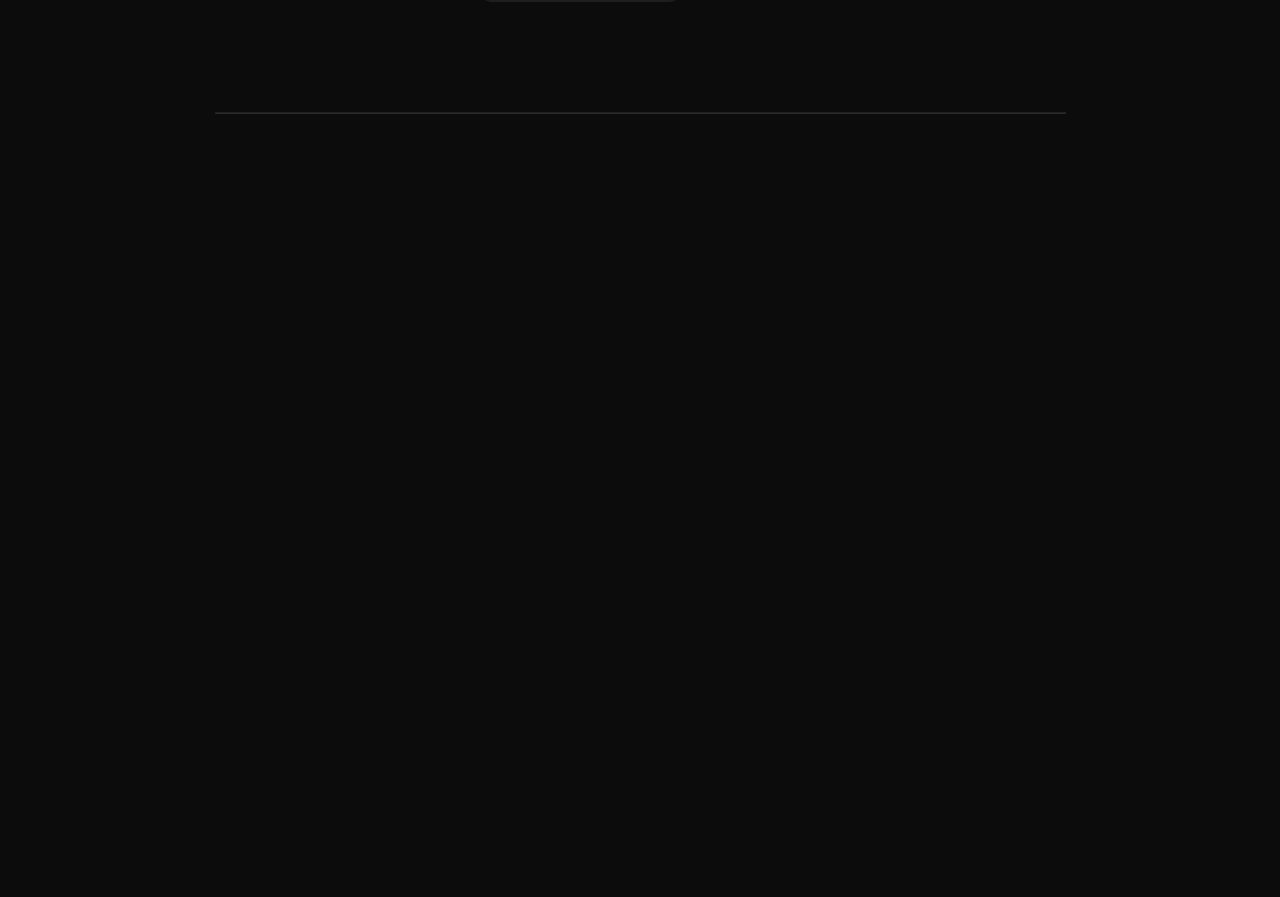
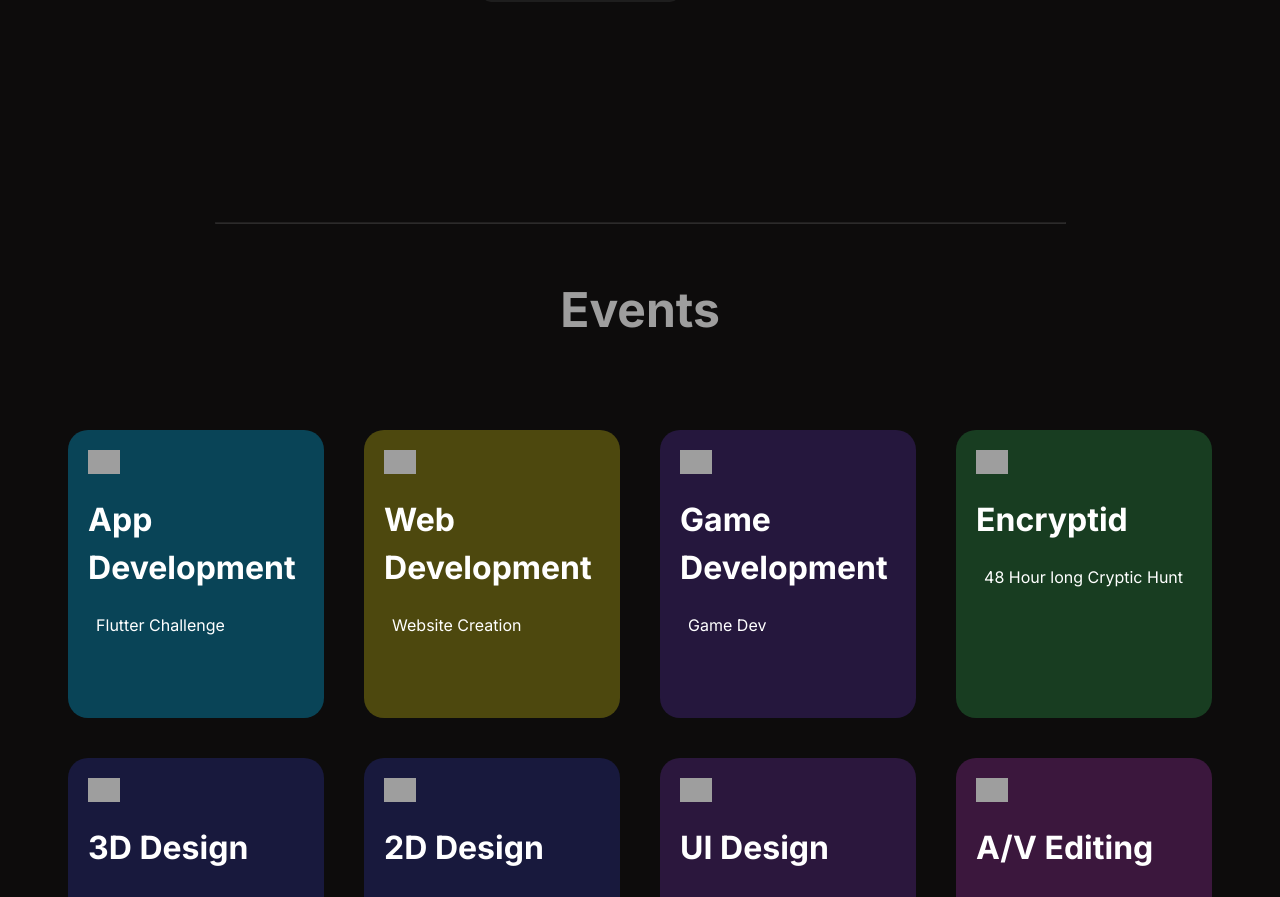
Before and after one commit to CasaN0va-bhavit/CloneTS, a Next.js app: page /intech23 in a window 1280 px wide. Shown: the part 1348-2245 px from the top of the page. Before the commit the page ends 1532 px from the top, so only its background shows below. Built offline with nearby package versions, Linux system fonts and the light colour scheme; grey boxes are pictures that could not be loaded; a web font is replaced by a local one.

Commit message:
Completed the Intech page

```diff
--- /dev/null
+++ b/app/intech23/Card.js
@@ -0,0 +1,12 @@
+import React from 'react'
+import styles from "./CardStyles.module.css"
+
+export default function Card(props) {
+  return (
+    <div className={styles.card} style={props.bgColor}>
+        <img src={props.IMGSRC} className={styles.image} />
+        <h1 className={styles.heading}>{props.heading}</h1>
+        <p className={styles.para}>{props.para}</p>
+    </div>
+  )
+}
--- /dev/null
+++ b/app/intech23/CardStyles.module.css
@@ -0,0 +1,36 @@
+.card {
+    width: 20vw;
+    cursor: pointer;
+    border-radius: 20px;
+    margin: 20px;
+    height: 22.5vw;
+    padding: 20px;
+    transition-duration: 100ms;
+}
+.image {
+    width: 15%;
+    overflow-clip-margin: content-box;
+    overflow: clip;
+}
+.heading {
+    display: block;
+    font-size: 2em;
+    margin: 8px;
+    margin-block-start: 0.67em;
+    margin-block-end: 0.67em;
+    margin-inline-start: 0px;
+    margin-inline-end: 0px;
+    font-weight: bold;
+}
+.para {
+    display: block;
+    margin-block-start: 1em;
+    margin-block-end: 1em;
+    margin-inline-start: 0px;
+    margin-inline-end: 0px;
+    margin: 8px;
+}
+
+.card:hover {
+    transform: rotateZ(-5deg);
+}
--- a/app/intech23/intech.module.css
+++ b/app/intech23/intech.module.css
@@ -189,3 +189,20 @@
     overflow-clip-margin: content-box;
     overflow: clip;
 }
+
+.h1Events {
+    text-align: center;
+    color: #9e9e9e;
+    display: block;
+    font-size: 6vh;
+    font-weight: bolder;
+    margin-bottom: 2vh;
+}
+
+.cards {
+    display: flex;
+    flex-wrap: wrap;
+    width: fit-content;
+    margin: 5vw auto;
+    justify-content: center;
+}
--- a/app/intech23/page.js
+++ b/app/intech23/page.js
@@ -1,8 +1,10 @@
 import React from 'react'
+import styles2 from './CardStyles.module.css'
 import styles from './intech.module.css'
 import Navbar from '@/components/Navbar'
 
 export default function page() {
+
   return (
     <div>
         <Navbar />
@@ -41,7 +43,116 @@ Running from <span className={styles.greencolor}>May 28th to June 16th</span>, i
                     </button>
                 </div>
             </div>
-            <hr className={styles.idk} />
+            <hr className={styles.idk} style={{marginTop: "20vh"}}/>
+            <h1 className={styles.h1Events}>Events</h1>
+            <div className={styles.cards}>
+                <div className={styles2.card} style={{backgroundColor: "rgba(3, 190, 252, 0.314)"}}>
+                    <img src="https://www.techsyndicate.us/assets/images/resources/appd.svg" className={styles2.image} />
+                    <h1 className={styles2.heading}>App Development</h1>
+                    <p className={styles2.para}>Flutter Challenge</p>
+                </div>
+                <div className={styles2.card} style={{backgroundColor: "rgba(217, 204, 22, 0.314)"}}>
+                    <img src="https://www.techsyndicate.us/assets/images/resources/webd.svg" className={styles2.image} />
+                    <h1 className={styles2.heading}>Web Development</h1>
+                    <p className={styles2.para}>Website Creation</p>
+                </div>
+                <div className={styles2.card} style={{backgroundColor: "rgba(89, 50, 168, 0.314)"}}>
+                    <img src="https://www.techsyndicate.us/assets/images/resources/hardware.svg" className={styles2.image} />
+                    <h1 className={styles2.heading}>Game Development</h1>
+                    <p className={styles2.para}>Game Dev</p>
+                </div>
+                <div className={styles2.card} style={{backgroundColor: "rgba(50, 168, 80, 0.314)"}}>
+                    <img src="https://www.techsyndicate.us/assets/images/resources/cryptic.svg" className={styles2.image} />
+                    <h1 className={styles2.heading}>Encryptid</h1>
+                    <p className={styles2.para}>48 Hour long Cryptic Hunt</p>
+                </div>
+                <div className={styles2.card} style={{backgroundColor: "rgba(50, 56, 168, 0.314)"}}>
+                    <img src="https://www.techsyndicate.us/assets/images/resources/3d.svg" className={styles2.image} />
+                    <h1 className={styles2.heading}>3D Design</h1>
+                    <p className={styles2.para}>3D Rendering Challenge</p>
+                </div>
+                <div className={styles2.card} style={{backgroundColor: "rgba(50, 56, 168, 0.314)"}}>
+                    <img src="https://www.techsyndicate.us/assets/images/resources/2d.svg" className={styles2.image} />
+                    <h1 className={styles2.heading}>2D Design</h1>
+                    <p className={styles2.para}>2D Artwork Creation</p>
+                </div>
+                <div className={styles2.card} style={{backgroundColor: "rgba(109, 50, 168, 0.314)"}}>
+                    <img src="https://www.techsyndicate.us/assets/images/resources/2d.svg" className={styles2.image} />
+                    <h1 className={styles2.heading}>UI Design</h1>
+                    <p className={styles2.para}>UI/UX</p>
+                </div>
+                <div className={styles2.card} style={{backgroundColor: "rgba(160, 50, 168, 0.314)"}}>
+                    <img src="https://www.techsyndicate.us/assets/images/resources/av.svg" className={styles2.image} />
+                    <h1 className={styles2.heading}>A/V Editing</h1>
+                    <p className={styles2.para}>Making Motion graphics and product commercials</p>
+                </div>
+                <div className={styles2.card} style={{backgroundColor: "rgba(207, 103, 214, 0.314)"}}>
+                    <img src="https://www.techsyndicate.us/assets/images/resources/quiz.svg" className={styles2.image} />
+                    <h1 className={styles2.heading}>Quiz</h1>
+                    <p className={styles2.para}>Tech related questions</p>
+                </div>
+                <div className={styles2.card} style={{backgroundColor: "rgba(217, 22, 129, 0.314)"}}>
+                    <img src="https://www.techsyndicate.us/assets/images/resources/cross.svg" className={styles2.image} />
+                    <h1 className={styles2.heading}>Crossword</h1>
+                    <p className={styles2.para}>Tech puns</p>
+                </div>
+                <div className={styles2.card} style={{backgroundColor: "rgba(145, 22, 217, 0.314)"}}>
+                    <img src="https://www.techsyndicate.us/assets/images/resources/webd.svg" className={styles2.image} />
+                    <h1 className={styles2.heading}>Gaming</h1>
+                    <p className={styles2.para}>Competitive Gaming</p>
+                </div>
+                <div className={styles2.card} style={{backgroundColor: "rgba(3, 190, 252, 0.314)"}}>
+                    <img src="https://www.techsyndicate.us/assets/images/resources/photography.svg" className={styles2.image} />
+                    <h1 className={styles2.heading}>Photography</h1>
+                    <p className={styles2.para}>Creative imagery</p>
+                </div>
+                <div className={styles2.card} style={{backgroundColor: "rgba(145, 22, 217, 0.314)"}}>
+                    <img src="https://www.techsyndicate.us/assets/images/resources/hack.svg" className={styles2.image} />
+                    <h1 className={styles2.heading}>Competitive Programming</h1>
+                    <p className={styles2.para}>High stake Programming</p>
+                </div>
+                <div className={styles2.card} style={{backgroundColor: "rgba(3, 190, 252, 0.314)"}}>
+                    <img src="https://www.techsyndicate.us/assets/images/resources/av.svg" className={styles2.image} />
+                    <h1 className={styles2.heading}>Audio Mixing</h1>
+                    <p className={styles2.para}>Using Audacity to create beats</p>
+                </div>
+                <div className={styles2.card} style={{backgroundColor: "rgba(145, 22, 217, 0.314)"}}>
+                    <img src="https://www.techsyndicate.us/assets/images/resources/hardware.svg" className={styles2.image} />
+                    <h1 className={styles2.heading}>Film Making</h1>
+                    <p className={styles2.para}>Creating Short films</p>
+                </div>
+                <div className={styles2.card} style={{backgroundColor: "rgba(3, 190, 252, 0.314)"}}>
+                    <img src="https://www.techsyndicate.us/assets/images/resources/gdlr.svg" className={styles2.image} />
+                    <h1 className={styles2.heading}>Group Discussion</h1>
+                    <p className={styles2.para}>Conveying views through a firm stance</p>
+                </div>
+                <div className={styles2.card} style={{backgroundColor: "rgba(3, 190, 252, 0.314)"}}>
+                    <img src="https://www.techsyndicate.us/assets/images/resources/gdlr.svg" className={styles2.image} />
+                    <h1 className={styles2.heading}>Group Discussion</h1>
+                    <p className={styles2.para}>Conveying views through a firm stance</p>
+                </div>
+                <div className={styles2.card} style={{backgroundColor: "rgba(145, 22, 217, 0.314)"}}>
+                    <img src="https://www.techsyndicate.us/assets/images/resources/hardware.svg" className={styles2.image} />
+                    <h1 className={styles2.heading}>Hardware</h1>
+                    <p className={styles2.para}>Hardware</p>
+                </div>
+                <div className={styles2.card} style={{backgroundColor: "rgba(3, 190, 252, 0.314)"}}>
+                    <img src="https://www.techsyndicate.us/assets/images/resources/3d.svg" className={styles2.image} />
+                    <h1 className={styles2.heading}>Cubing 2 by 2</h1>
+                    <p className={styles2.para}>Solving the 2 X 2 cube in the shortest time</p>
+                </div>
+                <div className={styles2.card} style={{backgroundColor: "rgba(145, 22, 217, 0.314)"}}>
+                    <img src="https://www.techsyndicate.us/assets/images/resources/cross.svg" className={styles2.image} />
+                    <h1 className={styles2.heading}>Cubing 3 by 3</h1>
+                    <p className={styles2.para}>Solving the 3 X 3 cube in the shortest time</p>
+                </div>
+                <div className={styles2.card} style={{backgroundColor: "rgba(3, 190, 252, 0.314)"}}>
+                    <img src="https://www.techsyndicate.us/assets/images/resources/ctf.svg" className={styles2.image} />
+                    <h1 className={styles2.heading}>ML/AI Challenge</h1>
+                    <p className={styles2.para}>AI Challenge</p>
+                </div>
+            </div>
+
         </div>
     </div>
   )
--- a/components/Navbar.js
+++ b/components/Navbar.js
@@ -42,7 +42,7 @@ export default function Navbar() {
               listItem={styles.listItem}
               pNavStyle={styles.pNavStyle}
               text="Intech '23"
-              hrefA="#"
+              hrefA="/intech23"
             />
         </ul>
     </div>
--- a/components/StyleComponents/card.module.css
+++ b/components/StyleComponents/card.module.css
@@ -50,3 +50,7 @@
     /* margin: 0.25vw 0.5vw; */
     font-size: 1.25vw;
 }
+
+.cardStyle:hover {
+    transform: translateY(-20px);
+}
```
